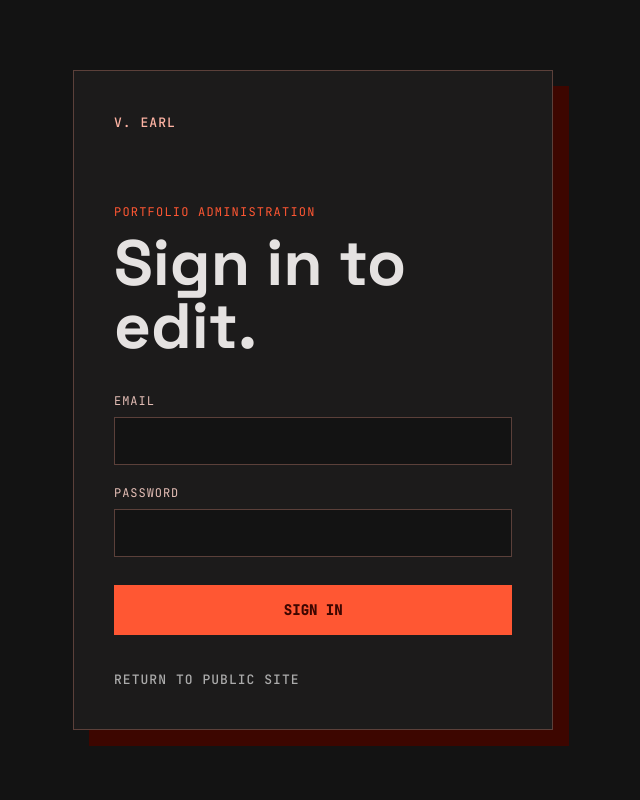
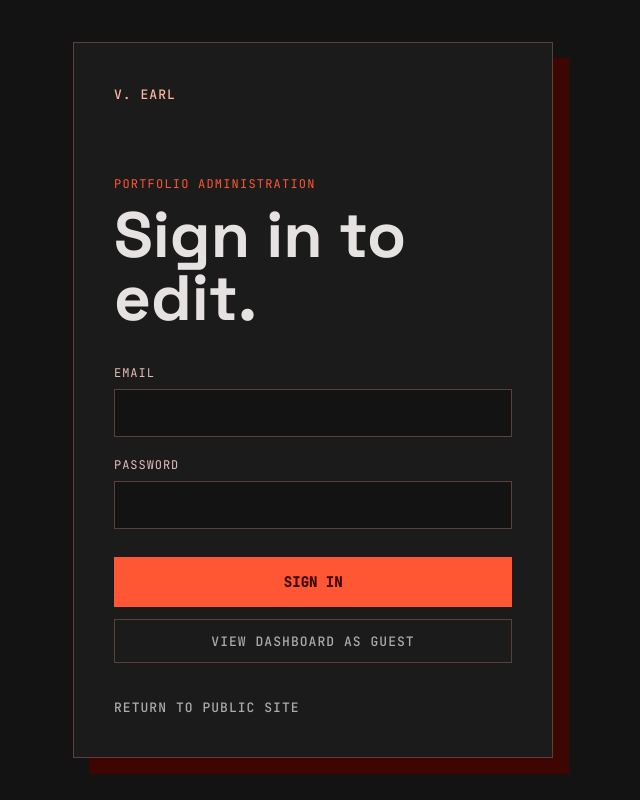
Before and after one commit to eduvStud/portfolio-website, a React (Vite) app: page /login in a window 1280 px wide. Shown: the whole page, without its empty margins (327-967 px from the left). Built offline with nearby package versions, Linux system fonts and the light colour scheme; no server answers.

Commit message:
guest mode admin

```diff
--- a/src/pages/admin.jsx
+++ b/src/pages/admin.jsx
@@ -131,6 +131,7 @@ const ImageUploadField = ({ label, value, onChange, token }) => {
 const AdminPage = () => {
   const { content, setContent } = useContent();
   const [token, setToken] = useState(() => sessionStorage.getItem("portfolio-admin-token"));
+  const isReadonly = token === "readonly";
   const [section, setSection] = useState("overview");
   const [inquiries, setInquiries] = useState([]);
   const [message, setMessage] = useState("");
@@ -142,7 +143,7 @@ const AdminPage = () => {
   useEffect(() => {
     if (token) loadInquiries();
   }, [token]);
-  const persist = async (nextContent) => {
+  const persist = async (nextContent) => { if (isReadonly) { setMessage("Read-only mode — changes cannot be saved."); return; }
     const response = await fetch(`${API_URL}/content`, {
       method: "PUT",
       headers: { "Content-Type": "application/json", Authorization: `Bearer ${token}` },
@@ -180,6 +181,12 @@ const AdminPage = () => {
     <>
       <Navbar brand={content.profile.shortName} brandHref="/" showResume={false} links={[{ label: "View site", href: "/" }]} />
       <main className="control-main">
+          {isReadonly && (
+            <div className="readonly-banner">
+              <span className="material-symbols-outlined">visibility</span>
+              Read-only mode — you can explore but cannot make changes.
+            </div>
+          )}
         <aside className="control-sidebar">
           <div>
             <p className="control-kicker">Control center</p>
@@ -206,6 +213,7 @@ const AdminPage = () => {
             className="control-signout"
             onClick={() => {
               sessionStorage.removeItem("portfolio-admin-token");
+              sessionStorage.removeItem("portfolio-readonly");
               setToken("");
             }}
           >
@@ -254,7 +262,7 @@ const AdminPage = () => {
           {section === "settings" && <Settings content={content} onSave={persist} token={token} />}
         </section>
       </main>
-      {editor && <ContentEditor editor={editor} token={token} onClose={() => setEditor(null)} onSave={updateCollection} />}
+      {editor && <ContentEditor editor={editor} token={token} isReadonly={isReadonly} onClose={() => setEditor(null)} onSave={updateCollection} />}
       <Footer brand={content.profile.name} />
     </>
   );
@@ -413,7 +421,7 @@ const Inquiries = ({ items, onStatus }) => (
             </div>
             <span>{item.projectType}</span>
             <p>{item.message}</p>
-            <select value={item.status} onChange={(event) => onStatus(item.id, event.target.value)} aria-label={`Status for ${item.name}`}>
+            <select value={item.status} onChange={(event) => onStatus(item.id, event.target.value)} disabled={isReadonly} aria-label={`Status for ${item.name}`}>
               <option value="new">New</option>
               <option value="reviewed">Reviewed</option>
               <option value="responded">Responded</option>
@@ -468,7 +476,7 @@ const Settings = ({ content, onSave, token }) => {
   );
 };
 
-const ContentEditor = ({ editor, token, onClose, onSave }) => {
+const ContentEditor = ({ editor, token, isReadonly, onClose, onSave }) => {
   const [draft, setDraft] = useState(editor.item);
   const fields =
     editor.type === "posts"
@@ -616,7 +624,7 @@ const ContentEditor = ({ editor, token, onClose, onSave }) => {
           <button type="button" onClick={onClose}>
             Cancel
           </button>
-          <button type="submit">Save record</button>
+          <button type="submit" disabled={isReadonly}>{isReadonly ? "Read-only" : "Save record"}</button>
         </footer>
       </form>
     </div>
--- a/src/pages/contact.jsx
+++ b/src/pages/contact.jsx
@@ -15,7 +15,7 @@ const FAQS = [
   },
   {
     q: "What is your primary technology stack?",
-    a: "I specialize in Next.js, TypeScript, Tailwind CSS, and headless architectures like Sanity or Strapi. I prioritize performant, type-safe, and scalable systems.",
+    a: "I specialize in Node.js, JavaScript, Tailwind CSS, and react.",
   },
 ];
 
@@ -329,8 +329,8 @@ const ContactPage = () => {
         {/* Marquee */}
         <div className="marquee">
           <div className="marquee-track" aria-hidden="true">
-            <span>Available for Projects 2024 &bull; Architecture &bull; Engineering &bull; Strategy &bull;</span>
-            <span>Available for Projects 2024 &bull; Architecture &bull; Engineering &bull; Strategy &bull;</span>
+            <span>Available for Projects 2026 &bull; Architecture &bull; Engineering &bull; Strategy &bull;</span>
+            <span>Available for Projects 2026 &bull; Architecture &bull; Engineering &bull; Strategy &bull;</span>
           </div>
         </div>
 
--- a/src/pages/login.jsx
+++ b/src/pages/login.jsx
@@ -9,6 +9,11 @@ const LoginPage = () => {
   const [password, setPassword] = useState("");
   const [error, setError] = useState("");
   const [isSubmitting, setIsSubmitting] = useState(false);
+
+  const viewAsGuest = () => {
+    sessionStorage.setItem("portfolio-admin-token", "readonly");
+    navigate("/admin", { replace: true });
+  };
 
   const submit = async (event) => {
     event.preventDefault();
@@ -41,6 +46,7 @@ const LoginPage = () => {
           {error && <p className="login-error" role="alert">{error}</p>}
           <button type="submit" disabled={isSubmitting}>{isSubmitting ? "Signing in..." : "Sign in"}</button>
         </form>
+        <button type="button" className="login-guest-btn" onClick={viewAsGuest}>View dashboard as guest</button>
         <Link className="login-return" to="/">Return to public site</Link>
       </section>
     </main>
--- a/src/styles/admin.css
+++ b/src/styles/admin.css
@@ -17,3 +17,28 @@
 .editor-backdrop { position: fixed; z-index: 100; inset: 0; overflow-y: auto; padding: 48px 24px; background: rgba(0,0,0,.72); backdrop-filter: blur(6px); }.content-editor { width: min(100%, 720px); margin: auto; padding: 28px; border: 1px solid #5b403a; background: #201f1f; box-shadow: 14px 14px 0 #3d0600; display: grid; gap: 18px; }.content-editor header, .content-editor footer { display: flex; align-items: center; justify-content: space-between; gap: 16px; }.content-editor h2 { margin: 0; font: 500 30px "Space Grotesk", sans-serif; text-transform: uppercase; }.content-editor header button, .content-editor footer button { border: 1px solid #5b403a; background: transparent; color: #e5e2e1; padding: 10px 14px; cursor: pointer; }.content-editor footer { margin-top: 8px; }.content-editor footer button:last-child { background: #ff5733; border-color: #ff5733; color: #3d0600; }
 @media (max-width: 1050px) { .control-sidebar { width: 72px; flex-basis: 72px; padding: 30px 8px; }.control-sidebar h1, .control-sidebar .control-kicker, .control-sidebar nav button { font-size: 0; }.control-sidebar nav button { justify-content: center; }.control-sidebar nav .material-symbols-outlined { font-size: 21px; }.control-status, .control-signout { display: none; }.metric-grid { grid-template-columns: repeat(2, 1fr); }.project-manager-grid { grid-template-columns: repeat(2, 1fr); }.control-content { padding: 44px 32px 72px; } }
 @media (max-width: 700px) { .control-main { display: block; }.control-sidebar { position: static; width: 100%; height: auto; padding: 24px; border-right: 0; border-bottom: 1px solid #262626; }.control-sidebar h1 { display: none; }.control-sidebar nav { display: flex; overflow-x: auto; }.control-sidebar nav button { flex: 0 0 auto; padding: 10px; }.control-content { padding: 34px 20px 56px; }.control-header { align-items: flex-start; flex-direction: column; }.metric-grid, .project-manager-grid, .settings-grid { grid-template-columns: 1fr; }.record-head { display: none; }.record-table article, .inquiry-list article { grid-template-columns: 1fr; gap: 9px; }.record-actions { justify-content: flex-start; }.editor-backdrop { padding: 18px; }.content-editor { padding: 20px; box-shadow: 8px 8px 0 #3d0600; } }
+
+
+/* Read-only banner */
+.readonly-banner {
+  display: flex;
+  align-items: center;
+  gap: 10px;
+  padding: 12px 24px;
+  background: rgba(245, 158, 11, 0.1);
+  border-bottom: 1px solid rgba(245, 158, 11, 0.2);
+  color: #f59e0b;
+  font-family: "JetBrains Mono", monospace;
+  font-size: 12px;
+  text-transform: uppercase;
+  letter-spacing: 0.05em;
+}
+
+.readonly-banner .material-symbols-outlined {
+  font-size: 18px;
+}
+
+button:disabled {
+  opacity: 0.35;
+  cursor: not-allowed;
+}
--- a/src/styles/login.css
+++ b/src/styles/login.css
@@ -5,5 +5,24 @@
 .login-panel { position: relative; width: min(100%, 480px); border: 1px solid #5b403a; background: #1c1b1b; padding: 40px; box-shadow: 16px 16px 0 #3d0600; }
 .login-brand, .login-return { color: #ffb4a4; font: 500 13px "JetBrains Mono", monospace; text-decoration: none; text-transform: uppercase; letter-spacing: .08em; }
 .login-intro { margin: 72px 0 36px; }.login-intro p { margin: 0 0 12px; color: #ff5733; font: 12px "JetBrains Mono", monospace; text-transform: uppercase; letter-spacing: .1em; }.login-intro h1 { margin: 0; font-size: clamp(40px, 8vw, 64px); line-height: .98; }
-.login-form { display: grid; gap: 20px; }.login-form label { display: grid; gap: 8px; color: #e4beb6; font: 12px "JetBrains Mono", monospace; letter-spacing: .08em; text-transform: uppercase; }.login-form input { min-height: 48px; padding: 12px; border: 1px solid #5b403a; background: #131313; color: #e5e2e1; font: 16px "Space Grotesk", sans-serif; }.login-form input:focus { outline: 2px solid #ff5733; outline-offset: 2px; }.login-form button { margin-top: 8px; min-height: 50px; border: 0; background: #ff5733; color: #3d0600; cursor: pointer; font: 600 14px "JetBrains Mono", monospace; text-transform: uppercase; }.login-form button:disabled { opacity: .65; cursor: wait; }.login-error { margin: 0; color: #ffb4ab; font: 13px "JetBrains Mono", monospace; }.login-return { display: inline-block; margin-top: 36px; color: #ababab; }
+.login-form { display: grid; gap: 20px; }.login-form label { display: grid; gap: 8px; color: #e4beb6; font: 12px "JetBrains Mono", monospace; letter-spacing: .08em; text-transform: uppercase; }.login-form input { min-height: 48px; padding: 12px; border: 1px solid #5b403a; background: #131313; color: #e5e2e1; font: 16px "Space Grotesk", sans-serif; }.login-form input:focus { outline: 2px solid #ff5733; outline-offset: 2px; }.login-form button { margin-top: 8px; min-height: 50px; border: 0; background: #ff5733; color: #3d0600; cursor: pointer; font: 600 14px "JetBrains Mono", monospace; text-transform: uppercase; }.login-form button:disabled { opacity: .65; cursor: wait; }.login-error { margin: 0; color: #ffb4ab; font: 13px "JetBrains Mono", monospace; }.login-guest-btn {
+  display: block;
+  width: 100%;
+  margin-top: 12px;
+  min-height: 44px;
+  border: 1px solid #5b403a;
+  background: transparent;
+  color: #ababab;
+  cursor: pointer;
+  font: 500 13px "JetBrains Mono", monospace;
+  text-transform: uppercase;
+  letter-spacing: 0.08em;
+  transition: all 0.2s ease;
+}
+.login-guest-btn:hover {
+  border-color: #ffb4a4;
+  color: #ffb4a4;
+  background: rgba(255, 180, 164, 0.05);
+}
+.login-return { display: inline-block; margin-top: 36px; color: #ababab; }
 @media (max-width: 520px) { .login-panel { padding: 28px; box-shadow: 8px 8px 0 #3d0600; }.login-intro { margin-top: 52px; } }
```
